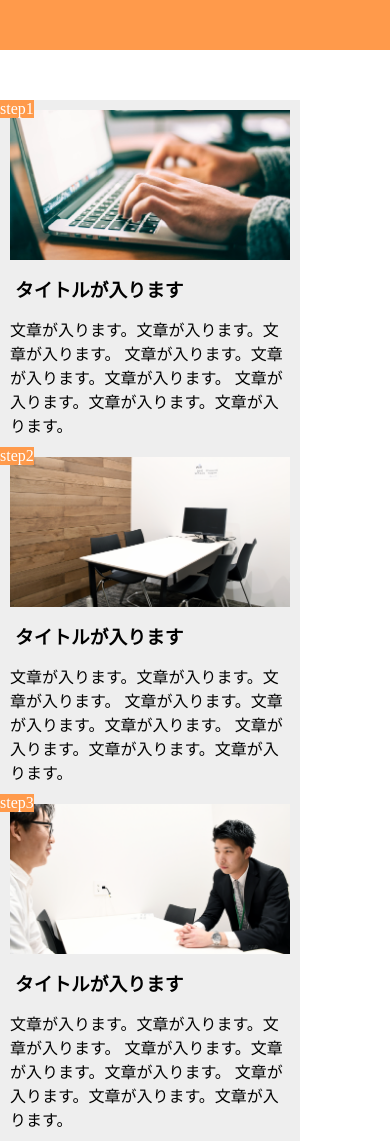
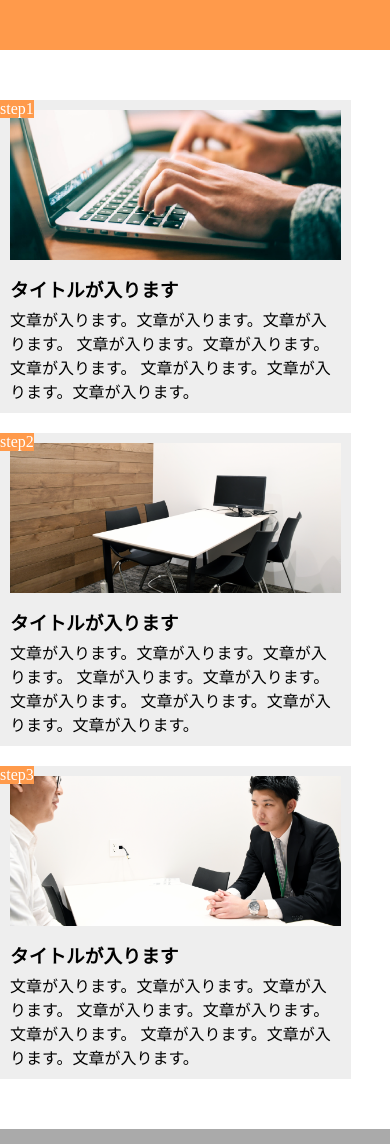
Before and after one commit to Tubaki1121/d, a plain HTML site: page index.html in a window 390 px wide. Shown: the top 1144 px of the page. Drawn offline with Linux system fonts and the light colour scheme.

Commit message:
Initial Commit

```diff
--- a/style.css
+++ b/style.css
@@ -37,7 +37,7 @@ main {
   background-position: bottom;
 }
 .title {
-  margin: 15px 5px;
+  margin: 15px 0 5px;
 }
 .step-num {
   position: absolute;
@@ -60,4 +60,8 @@ footer {
     width:100%;
     display: block;
   }
+  .box{
+    margin-bottom: 20px;
+    width: 90%
+  }
 }
```
